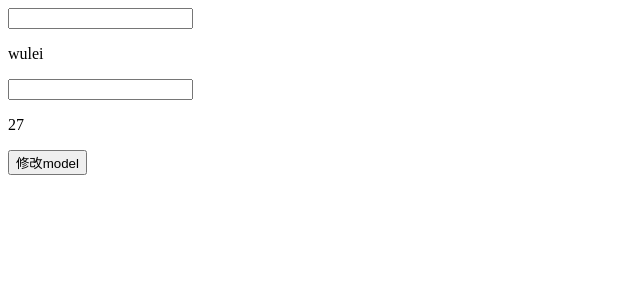
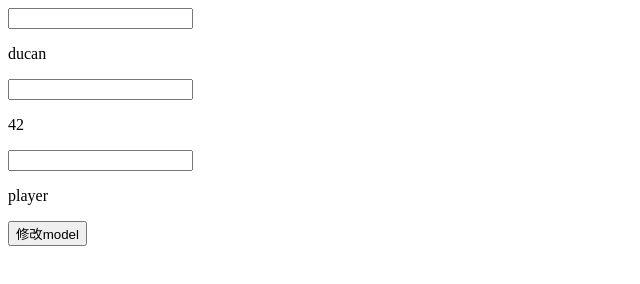
Before and after one commit to strongwray/js-core, a website built with webpack: page index.html in a window 1280 px wide. Shown: the whole page, without its empty margins (0-640 px from the left). Built offline with nearby package versions, Linux system fonts and the light colour scheme.

Commit message:
fix: 修复了object多层级绑定失效问题

```diff
--- a/index.html
+++ b/index.html
@@ -10,6 +10,8 @@
         <p>{{name}}</p>
         <input type="text" on:input="wordInput">
         <p>{{age}}</p>
+        <input type="text" on:input="jobNameInput">
+        <p>{{job.name}}</p>
         <button on:click="sayHi">修改model</button>
     </div>
 </body>
--- a/src/main.ts
+++ b/src/mvvm/main.ts
@@ -1,10 +1,12 @@
-import { Tank } from './mvvm/tank';
-
+import { Tank } from './tank';
 new Tank({
     el: '#mvvm-app',
     data: {
-        age: 27,
-        name: 'wulei'
+        age: 42,
+        name: 'ducan',
+        job: {
+            name: 'player'
+        }
     },
     methods: {
         nameInput: function (e: any) {
@@ -13,6 +15,9 @@ new Tank({
         wordInput: function(e: any) {
             this.age = e.target.value;
         },
+        jobNameInput: function (e: any) {
+            this.job.name = e.target.value;
+        },
         sayHi: function(e: any) {
             console.log(this.data);
         }
--- a/src/mvvm/observer.ts
+++ b/src/mvvm/observer.ts
@@ -4,12 +4,11 @@ export class Observer {
     constructor(data: any) {
         this.defineReactive(data);
     }
-
     defineReactive(observerObj: any) {
         const dep = new Dep(); // 创建监听列表
         const observerArr = Object.keys(observerObj);
         if (observerArr.length === 0)  return;
-        Object.keys(observerObj).forEach((key) => {
+        observerArr.forEach((key) => {
             let val = observerObj[key];
             let childObj = observe(val);
             Object.defineProperty(observerObj, key, {
@@ -43,12 +42,15 @@ function observe(value: any) {
     }
     return new Observer(value);
 }
+
 export class Dep {
-    public static id = 0;
-    public static target: any;
+    public static uid = 0;
+    public static target: Watcher;
+    id = 0;
     subs: Watcher[] = [];
     constructor() {
-        Dep.id = Dep.id++;
+        Dep.uid += 1;
+        this.id = Dep.uid;
     }
     addSub(sub: Watcher) {
         this.subs.push(sub);
--- a/src/mvvm/watcher.ts
+++ b/src/mvvm/watcher.ts
@@ -13,9 +13,9 @@ export class Watcher {
         this.oldValue = this.get();
     }
     addDep(dep: Dep) {
-        if (!this.depIds.hasOwnProperty(Dep.id)) {
+        if (!this.depIds.hasOwnProperty(dep.id)) {
             dep.addSub(this);
-            this.depIds[Dep.id] = dep;
+            this.depIds[dep.id] = dep;
         }
      }
     get() {
--- /dev/null
+++ b/src/template/main.ts
@@ -0,0 +1 @@
+console.log('this is template');
--- a/webpack.base.conf.js
+++ b/webpack.base.conf.js
@@ -2,7 +2,10 @@ const webpack = require('webpack')
 const path = require('path')
 const CleanWebpackPlugin = require('clean-webpack-plugin')
 module.exports = {
-    entry: './src/main.ts',
+    entry: [
+        './src/mvvm/main.ts',
+        './src/template/main.ts'
+    ],
     devServer: {
         contentBase: './dist',
         hot: true
```
